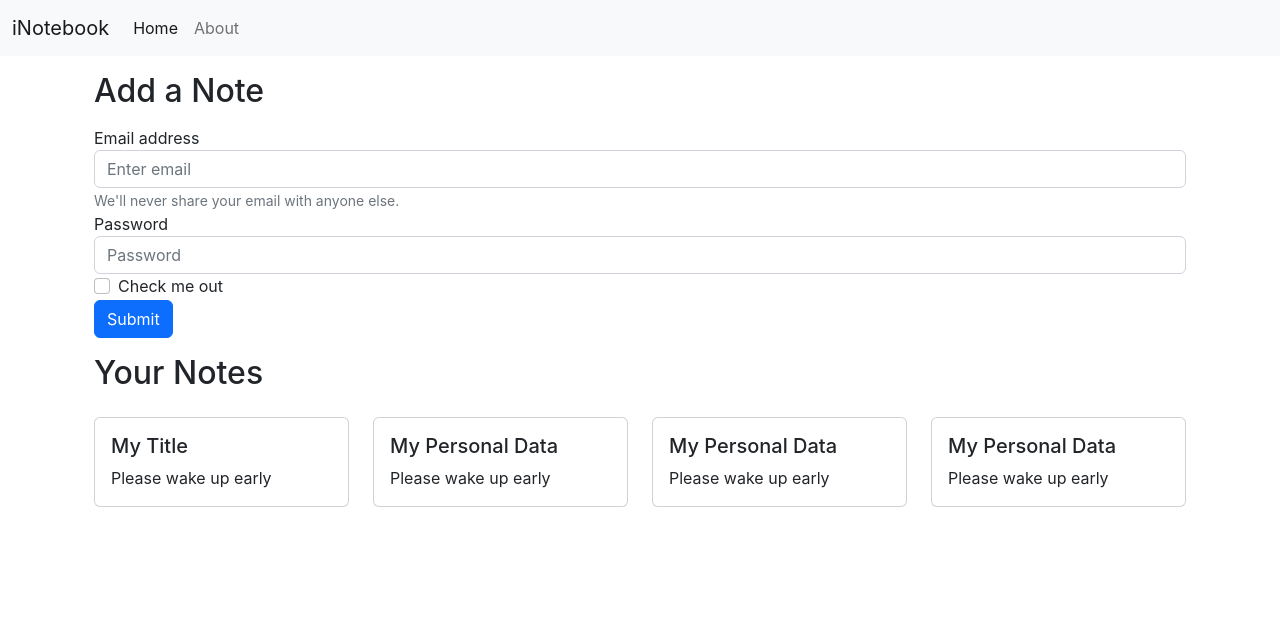
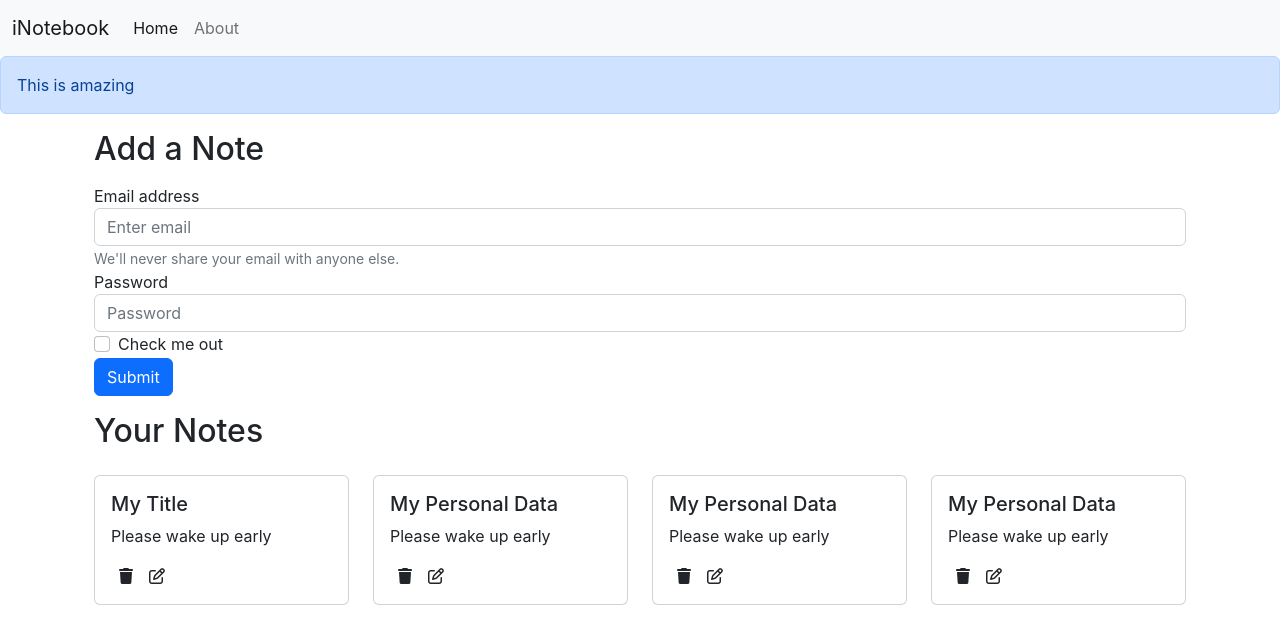
Before and after one commit to Harshul02/iNotebook, a React (Create React App) app: page / in a window 1280 px wide. Shown: the top 644 px of the page. Built offline with nearby package versions, Linux system fonts and the light colour scheme.

Commit message:
Added icons and styled card

```diff
--- a/public/index.html
+++ b/public/index.html
@@ -14,7 +14,7 @@
     <link rel="manifest" href="%PUBLIC_URL%/manifest.json" />
     <!-- CSS only -->
 <link href="https://cdn.jsdelivr.net/npm/bootstrap@5.2.3/dist/css/bootstrap.min.css" rel="stylesheet" integrity="sha384-rbsA2VBKQhggwzxH7pPCaAqO46MgnOM80zW1RWuH61DGLwZJEdK2Kadq2F9CUG65" crossorigin="anonymous">
-
+<script src="https://kit.fontawesome.com/f435dceb55.js" crossorigin="anonymous"></script>
 
     <title>iNotebook - Your Notes secured in the cloud</title>
   </head>
--- a/src/App.js
+++ b/src/App.js
@@ -9,6 +9,7 @@
 import Home from './components/Home';
 import About from './components/About';
 import NoteState from './context/notes/noteState';
+import Alert from './components/Alert';
 
 function App() {
   return (
@@ -16,6 +17,7 @@
     <NoteState>
     <BrowserRouter>
       <Navbar />
+      <Alert message="This is amazing"/>
       <div className="container">
       <Routes>
       <Route exact path="/" element={<Home />}></Route>
--- /dev/null
+++ b/src/components/Alert.js
@@ -0,0 +1,11 @@
+import React from 'react'
+
+export default function Alert(props) {
+  return (
+    <div>
+      <div className="alert alert-primary" role="alert">
+  {props.message}
+</div>
+    </div>
+  )
+}
--- a/src/components/Home.js
+++ b/src/components/Home.js
@@ -8,17 +8,17 @@
       <h2>Add a Note</h2>
       <form className='my-3'>
   <div className="form-group">
-    <label for="exampleInputEmail1">Email address</label>
+    <label htmlFor="exampleInputEmail1">Email address</label>
     <input type="email" className="form-control" id="exampleInputEmail1" aria-describedby="emailHelp" placeholder="Enter email" />
     <small id="emailHelp" className="form-text text-muted">We'll never share your email with anyone else.</small>
   </div>
   <div className="form-group">
-    <label for="exampleInputPassword1">Password</label>
+    <label htmlFor="exampleInputPassword1">Password</label>
     <input type="password" className="form-control" id="exampleInputPassword1" placeholder="Password" />
   </div>
   <div className="form-group form-check">
     <input type="checkbox" className="form-check-input" id="exampleCheck1" />
-    <label className="form-check-label" for="exampleCheck1">Check me out</label>
+    <label className="form-check-label" htmlFor="exampleCheck1">Check me out</label>
   </div>
   <button type="submit" className="btn btn-primary">Submit</button>
 </form>
--- a/src/components/NoteItem.js
+++ b/src/components/NoteItem.js
@@ -8,6 +8,8 @@
   <div className="card-body">
     <h5 className="card-title">{note.title}</h5>
     <p className="card-text"> {note.description}</p>
+  <i className="fa-solid fa-trash mx-2" />
+  <i className="fa-regular fa-pen-to-square mx-2"></i>
   </div>
 </div>
 </div>
--- a/src/components/Notes.js
+++ b/src/components/Notes.js
@@ -10,7 +10,7 @@
       <div className="row my-3">
       <h2>Your Notes</h2>
       {notes.map((note)=>{
-        return <NoteItem note={note}/>
+        return <NoteItem key={note._id} note={note}/>
       })}
       </div>
     </div>
--- a/src/context/notes/noteState.js
+++ b/src/context/notes/noteState.js
@@ -5,7 +5,7 @@
 
     const initialNotes = [
         {
-          "_id": "637f190e5955689d54c84904",
+          "_id": "637f190e5f955689d54c84904",
           "user": "637f17c5390bdcac32780202",
           "title": "My Title",
           "description": "Please wake up early",
@@ -14,7 +14,7 @@
           "__v": 0
         },
         {
-          "_id": "637f191f5955689d54c84906",
+          "_id": "637f191f59fewf55689sdsd54c84906",
           "user": "637f17c5390bdcac32780202",
           "title": "My Personal Data",
           "description": "Please wake up early",
@@ -23,7 +23,7 @@
           "__v": 0
         },
         {
-          "_id": "637f191f5955689d54c84906",
+          "_id": "637f191f59fw55689d54c84906",
           "user": "637f17c5390bdcac32780202",
           "title": "My Personal Data",
           "description": "Please wake up early",
@@ -32,7 +32,7 @@
           "__v": 0
         },
         {
-          "_id": "637f191f5955689d54c84906",
+          "_id": "637f191f59fewf55689d54c84906",
           "user": "637f17c5390bdcac32780202",
           "title": "My Personal Data",
           "description": "Please wake up early",
--- a/src/index.css
+++ b/src/index.css
@@ -11,3 +11,7 @@
   font-family: source-code-pro, Menlo, Monaco, Consolas, 'Courier New',
     monospace;
 }
+
+i{
+  cursor: pointer;
+}
```
